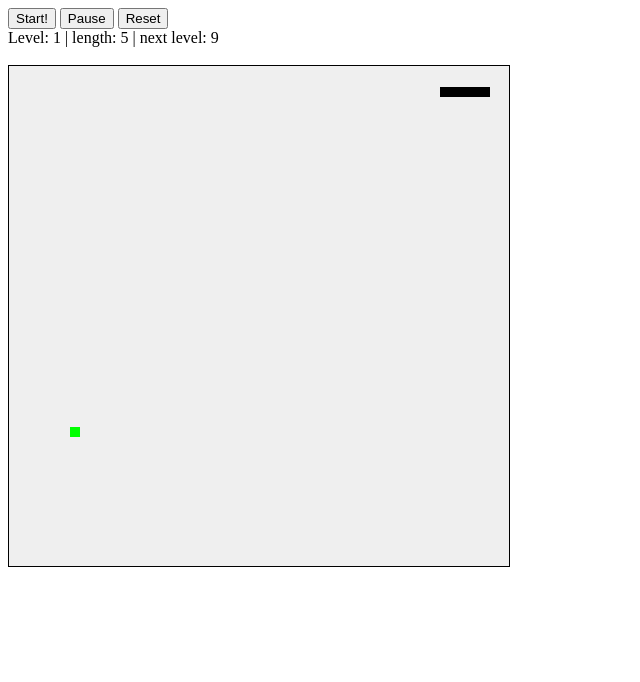
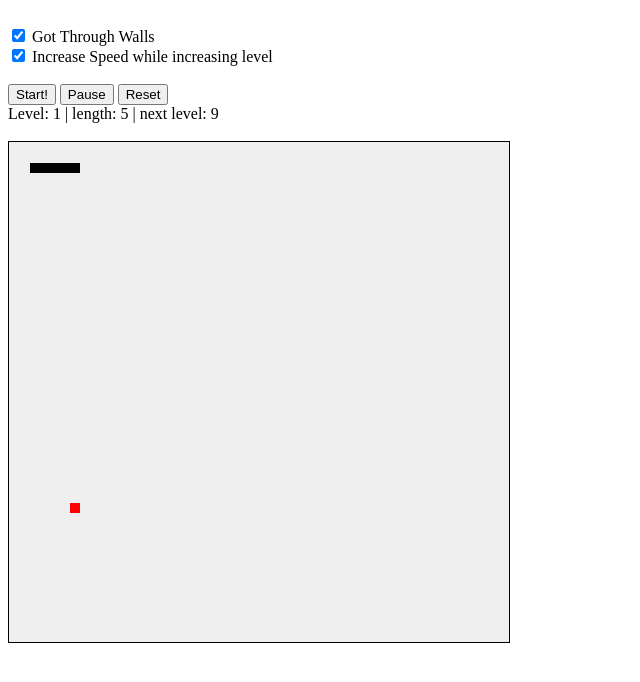
Before and after one commit to aklinkert/JSCanvasSnake, a plain HTML site: page index.html in a window 1280 px wide. Both pictures are taken after a click on the button "Start!". Shown: the whole page, without its empty margins (0-640 px from the left). Drawn offline with Linux system fonts and the light colour scheme.

Commit message:
- improved settings - added option for the snake to get through walls - fixed some little bugs - added option for increasing speed while increasing level - removed drawState of Dot class

```diff
--- a/Include/Snake.js
+++ b/Include/Snake.js
@@ -11,8 +11,8 @@ $ ( document ).ready ( function ( ) {
 		levelStep: 1.5 ,
 		startLength: 5 ,
 		colorSnake: "#000000" ,
-		colorFood: "#00ff00" ,
-		colorSuperFood: "#FF0000" ,
+		colorFood: "#FF0000" ,
+		colorSuperFood: "#0000FF" ,
 		weightSuperFood: 3 ,
 		weightFood: 1 ,
 		throughWalls: true ,
@@ -23,7 +23,9 @@ $ ( document ).ready ( function ( ) {
 			pauseButton: $ ( "#pause" ) ,
 			resetButton: $ ( "#reset" ) ,
 			levelOutput: $ ( "#level" ) ,
-			nextLevelOutput: $ ( "#nextLevel" )
+			wallsOption: $ ( "#throughWalls" ) ,
+			nextLevelOutput: $ ( "#nextLevel" ) ,
+			increaseSpeedLevel: $ ( "#increaseSpeedLevel" )
 			}
 		} );
 	s.init ( );
@@ -36,6 +38,7 @@ var Snake = function ( settings ) {
 
 	this.graphic = settings.canvas.get ( 0 ).getContext ( "2d" );
 	this.weightSuperFood = settings.weightSuperFood;
+	this.c = settings.colorSuperFood;
 	this.maxHeight = settings.canvas.height ( );
 	this.maxWidth = settings.canvas.width ( );
 	this.colorSnake = settings.colorSnake;
@@ -43,10 +46,10 @@ var Snake = function ( settings ) {
 	this.colorFood = settings.colorFood;
 	this.levelStep = settings.levelStep;
 	this.elements = settings.elements;
+	this.changedDirection = null;
 	this.speed = settings.speed;
 	this.grid = settings.grid;
 	this.moveDirection = null;
-	this.throughWalls = null;
 	this.intervalObj = null;
 	this.foodCount = null;
 	this.nextLevel = 0;
@@ -74,26 +77,34 @@ var Snake = function ( settings ) {
 			settings.startPosy = this.maxHeight - this.grid * 2;
 
 		$ ( document ).on ( "keydown" , function ( event ) {
-			if ( thatSnake.pause )
+			if ( thatSnake.pause || thatSnake.changedDirection )
 				return;
 
 			// left: 37, up: 38, right: 39, down 40
 			switch ( event.which ) {
 				case 37 :
-					if ( thatSnake.moveDirection != "left" && thatSnake.moveDirection != "right" )
+					if ( thatSnake.moveDirection != "left" && thatSnake.moveDirection != "right" ) {
 						thatSnake.moveDirection = "left";
+						thatSnake.changedDirection = true;
+					}
 					break;
 				case 38 :
-					if ( thatSnake.moveDirection != "up" && thatSnake.moveDirection != "down" )
+					if ( thatSnake.moveDirection != "up" && thatSnake.moveDirection != "down" ) {
 						thatSnake.moveDirection = "up";
+						thatSnake.changedDirection = true;
+					}
 					break;
 				case 39 :
-					if ( thatSnake.moveDirection != "left" && thatSnake.moveDirection != "right" )
+					if ( thatSnake.moveDirection != "left" && thatSnake.moveDirection != "right" ) {
 						thatSnake.moveDirection = "right";
+						thatSnake.changedDirection = true;
+					}
 					break;
 				case 40 :
-					if ( thatSnake.moveDirection != "up" && thatSnake.moveDirection != "down" )
+					if ( thatSnake.moveDirection != "up" && thatSnake.moveDirection != "down" ) {
 						thatSnake.moveDirection = "down";
+						thatSnake.changedDirection = true;
+					}
 					break;
 				default :
 
@@ -102,7 +113,7 @@ var Snake = function ( settings ) {
 		} );
 
 		this.elements.startButton.on ( "click" , function ( ) {
-			if ( thatSnake.intervalObj == null ) {
+			if ( thatSnake.intervalObj == null && ! thatSnake.failed ) {
 				thatSnake.pause = false;
 				thatSnake.intervalObj = window.setInterval ( "thatSnake.move();" , 1000 / thatSnake.speed );
 			}
@@ -124,11 +135,11 @@ var Snake = function ( settings ) {
 
 	this.start = function ( ) {
 
-		this.pos = new Dot ( this.settings.startPosx, this.settings.startPosy, false );
+		this.pos = new Dot ( this.settings.startPosx, this.settings.startPosy );
 		this.moveDirection = this.settings.startDirection;
 		this.foodCount = this.settings.startFoodCount;
 		this.length = this.settings.startLength;
-		this.throughWalls = this.settings.wallsOption;
+		this.changedDirection = false;
 		this.tail = new Array ( );
 		this.food = new Array ( );
 		this.intervalObj = null;
@@ -159,17 +170,14 @@ var Snake = function ( settings ) {
 	};
 
 	this.draw = function ( ) {
-		for ( var index in this.tail ) {
-			if ( this.tail [ index ].getDrawState ( ) )
-				continue;
+		for ( var index in this.tail )
+			this.drawDot ( this.tail [ index ] , this.colorSnake );
 
-			this.drawDot ( this.tail [ index ] , this.colorSnake );
-			this.tail [ index ].setDrawState ( true );
-		}
 	};
 
 	this.move = function ( ) {
 		this.pos = this.moveDot ( this.pos );
+		this.changedDirection = false;
 
 		if ( this.isFoodDot ( this.pos ) ) {
 			this.removeFood ( this.pos );
@@ -180,20 +188,33 @@ var Snake = function ( settings ) {
 		} else if ( this.isTailDot ( this.pos ) ) {
 			this.failed = true;
 			this.elements.pauseButton.trigger ( "click" );
-			alert ( "Failed at Tail" );
+			alert ( "You failed!" );
 			return;
 		} else if ( this.isBorderDot ( this.pos ) ) {
-			this.failed = true;
-			this.elements.pauseButton.trigger ( "click" );
-			alert ( "Failed at Border" );
-			return;
+			if ( this.settings.elements.wallsOption.is ( ":checked" ) ) {
+				if ( this.pos.getx ( ) <= 0 ) {
+					this.pos.setx ( this.pos.getx ( ) + this.maxWidth );
+				} else if ( this.pos.getx ( ) >= this.maxWidth ) {
+					this.pos.setx ( this.pos.getx ( ) - this.maxWidth );
+				} else if ( this.pos.gety ( ) <= 0 ) {
+					this.pos.sety ( this.pos.gety ( ) + this.maxHeight );
+				} else if ( this.pos.gety ( ) >= this.maxHeight ) {
+					this.pos.sety ( this.pos.gety ( ) - this.maxHeight );
+				}
+
+				this.removeDot ( this.tail.shift ( ) );
+			} else {
+				this.failed = true;
+				this.elements.pauseButton.trigger ( "click" );
+				alert ( "Failed at Border" );
+				return;
+			}
 		} else {
-			var lastDot = this.tail.shift ( );
-			this.removeDot ( lastDot );
+			this.removeDot ( this.tail.shift ( ) );
 		}
 
 		this.tail.push ( this.cloneDot ( this.pos ) );
-		this.drawDot ( this.pos );
+		this.drawDot ( this.pos , this.colorSnake );
 	};
 
 	// DOT OPERATIONS
@@ -205,7 +226,7 @@ var Snake = function ( settings ) {
 	};
 
 	this.cloneDot = function ( dot ) {
-		return new Dot ( dot.getx ( ), dot.gety ( ), dot.getDrawState ( ) );
+		return new Dot ( dot.getx ( ), dot.gety ( ) );
 	};
 
 	this.removeDot = function ( dot ) {
@@ -254,7 +275,7 @@ var Snake = function ( settings ) {
 	// FOOD OPERATIONS
 
 	this.newFood = function ( weight ) {
-		var dot = new Dot ( Math.round ( Math.random ( ) * this.maxWidth ), Math.round ( Math.random ( ) * this.maxHeight , false ) );
+		var dot = new Dot ( Math.round ( Math.random ( ) * this.maxWidth ), Math.round ( Math.random ( ) * this.maxHeight ) );
 		dot.setx ( dot.getx ( ) - ( ( dot.getx ( ) % this.grid ) - 1 ) );
 		dot.sety ( dot.gety ( ) - ( ( dot.gety ( ) % this.grid ) - 1 ) );
 
@@ -294,6 +315,14 @@ var Snake = function ( settings ) {
 			this.level ++ ;
 			this.nextLevel = this.level + Math.round ( this.length * this.levelStep );
 			this.foodCount = Math.round ( this.level / 2 );
+
+			if ( this.settings.elements.increaseSpeedLevel.is ( ":checked" ) ) {
+				this.speed *= 1.2;
+				if ( ! this.pause ) {
+					this.elements.pauseButton.trigger ( "click" );
+					this.elements.startButton.trigger ( "click" );
+				}
+			}
 		}
 
 		this.output ( );
@@ -321,8 +350,7 @@ var Food = function ( pos , weight ) {
 	};
 };
 
-var Dot = function ( x , y , drawState ) {
-	this.drawState = drawState || false;
+var Dot = function ( x , y ) {
 	this.x = x;
 	this.y = y;
 
@@ -341,12 +369,4 @@ var Dot = function ( x , y , drawState ) {
 	this.sety = function ( y ) {
 		this.y = y;
 	};
-
-	this.getDrawState = function ( ) {
-		return this.state;
-	};
-
-	this.setDrawState = function ( drawState ) {
-		this.drawState = drawState;
-	};
 };
--- a/index.html
+++ b/index.html
@@ -20,6 +20,11 @@
 </head>
 <body>
 
+<br />
+<input type="checkbox" checked="checked" id="throughWalls" /> Got Through Walls<br />
+<input type="checkbox" checked="checked" id="increaseSpeedLevel" /> Increase Speed while increasing level
+<br /><br />
+
 <button id="start">Start!</button>
 <button id="pause">Pause</button>
 <button id="reset">Reset</button>
```
